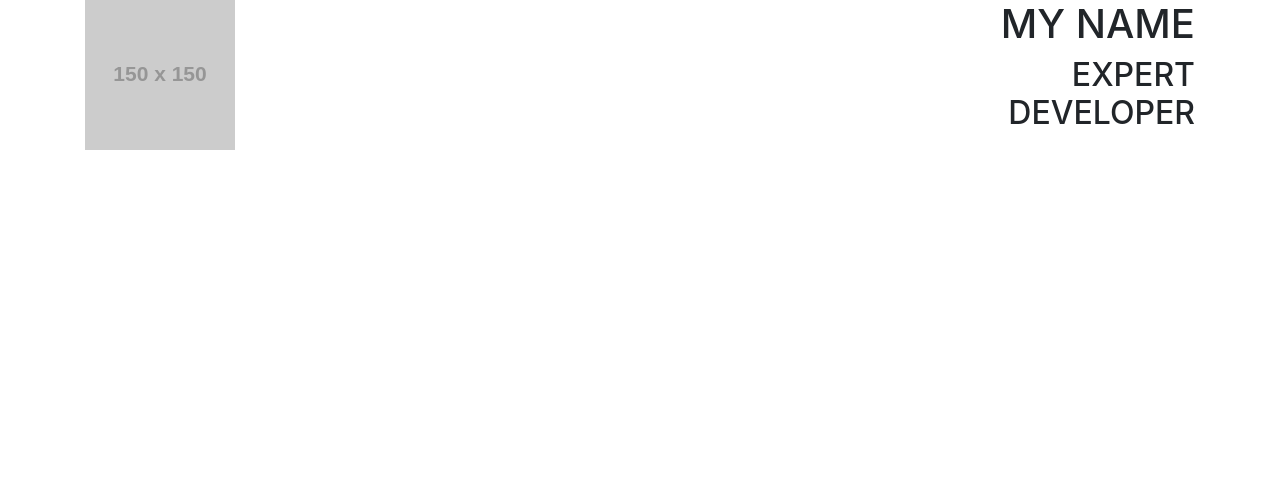
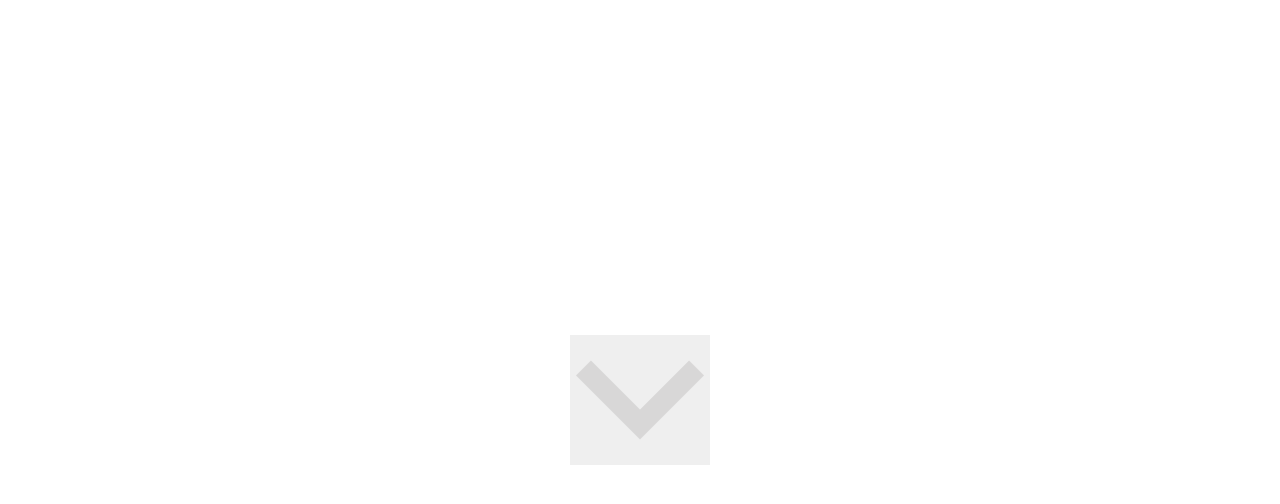
Before and after one commit to patrickaudriaz/Weather-Station-RESTful-API, a plain HTML site: page Weather Station/home.html in a window 1280 px wide. Drawn offline with nearby package versions, Linux system fonts and the light colour scheme; placeholder pictures from the web are drawn by us.

Commit message:
Adding show map features and src

```diff
--- a/Weather Station/home.html
+++ b/Weather Station/home.html
@@ -13,24 +13,28 @@
       integrity="sha384-ggOyR0iXCbMQv3Xipma34MD+dH/1fQ784/j6cY/iJTQUOhcWr7x9JvoRxT2MZw1T"
       crossorigin="anonymous"
     />
-
+    <link rel="stylesheet" href="https://stackpath.bootstrapcdn.com/bootstrap/4.3.1/css/bootstrap.min.css" integrity="sha384-ggOyR0iXCbMQv3Xipma34MD+dH/1fQ784/j6cY/iJTQUOhcWr7x9JvoRxT2MZw1T" crossorigin="anonymous">
     <link rel="stylesheet" href="styles.css" />
   </head>
 
   <body>
-    <div class="container">
-      <div class="row">
-        <div class="col-2">
-          <img src="https://via.placeholder.com/150" />
-        </div>
-        <div class="col-3 offset-7 title">
-          <h1>MY NAME</h1>
-          <h2>EXPERT DEVELOPER</h2>
+    <div class="container text-center">
+        <button type="button" data-toggle="collapse" data-target="#map" aria-expanded="false" aria-controls="map">
+          <img src="src/icon/expand-button.png" alt="Clic here to toggle the map">
+        </button>
+
+      <div class="collapse" id="map">
+        <div class="card card-body">
+          This is a cool map !
+          <img src="src/image/serenity-map.jpg" alt="this is a very cool map picture !">
         </div>
       </div>
     </div>
 
+
     <script src="script.js"></script>
-
+    <script src="https://code.jquery.com/jquery-3.3.1.slim.min.js" integrity="sha384-q8i/X+965DzO0rT7abK41JStQIAqVgRVzpbzo5smXKp4YfRvH+8abtTE1Pi6jizo" crossorigin="anonymous"></script>
+    <script src="https://cdnjs.cloudflare.com/ajax/libs/popper.js/1.14.7/umd/popper.min.js" integrity="sha384-UO2eT0CpHqdSJQ6hJty5KVphtPhzWj9WO1clHTMGa3JDZwrnQq4sF86dIHNDz0W1" crossorigin="anonymous"></script>
+    <script src="https://stackpath.bootstrapcdn.com/bootstrap/4.3.1/js/bootstrap.min.js" integrity="sha384-JjSmVgyd0p3pXB1rRibZUAYoIIy6OrQ6VrjIEaFf/nJGzIxFDsf4x0xIM+B07jRM" crossorigin="anonymous"></script>
   </body>
 </html>
--- a/Weather Station/styles.css
+++ b/Weather Station/styles.css
@@ -1,3 +1,22 @@
 .title {
   text-align: right;
 }
+
+html {
+  height: 100%;
+}
+
+body {
+  align-content: center;
+  align-items: center;
+  justify-content: center;
+  height: 100%;
+  display: flex;
+}
+
+button {
+  border: none;
+  align-self: center;
+  justify-self: center;
+  margin: 20px;
+}
```
Also changed, not shown: Weather Station/src/icon/expand-button.png (added), Weather Station/src/image/serenity-map.jpg (added), 1 other file.
